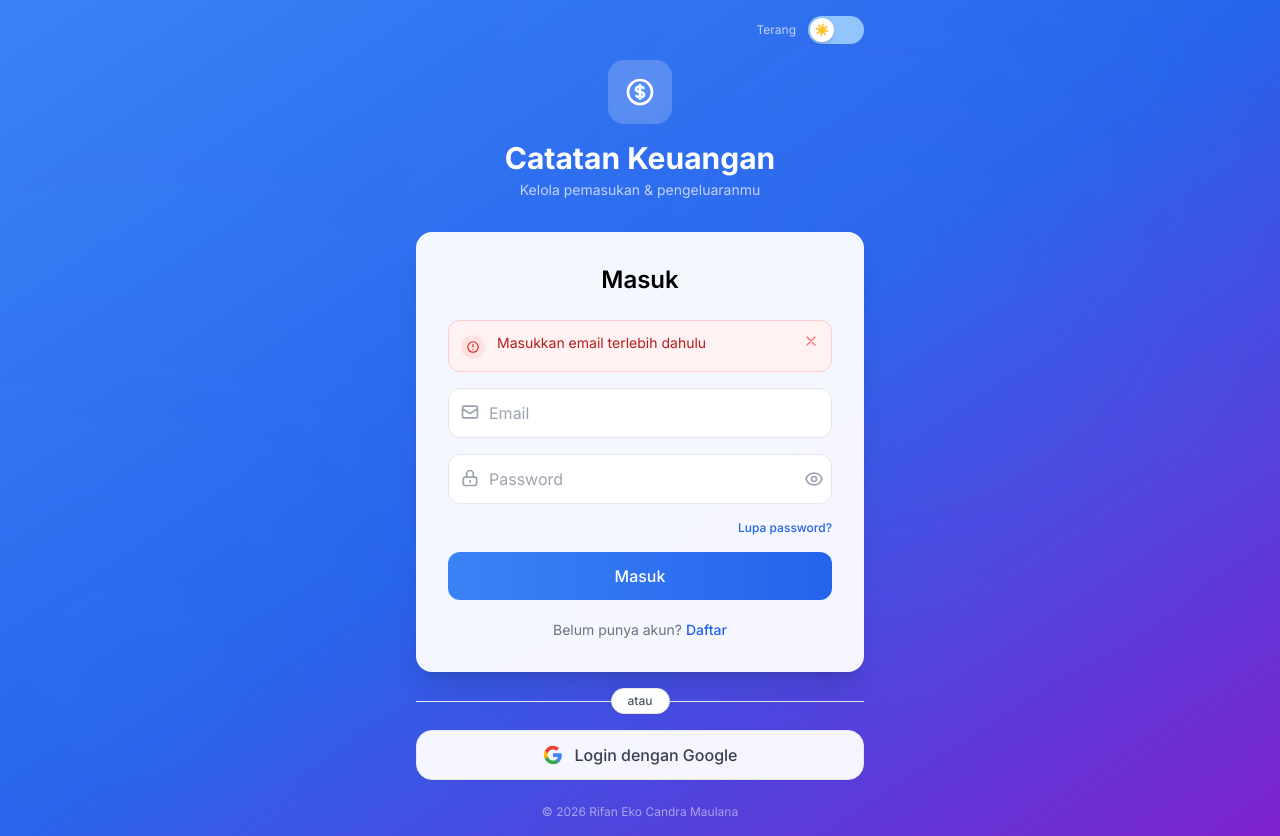
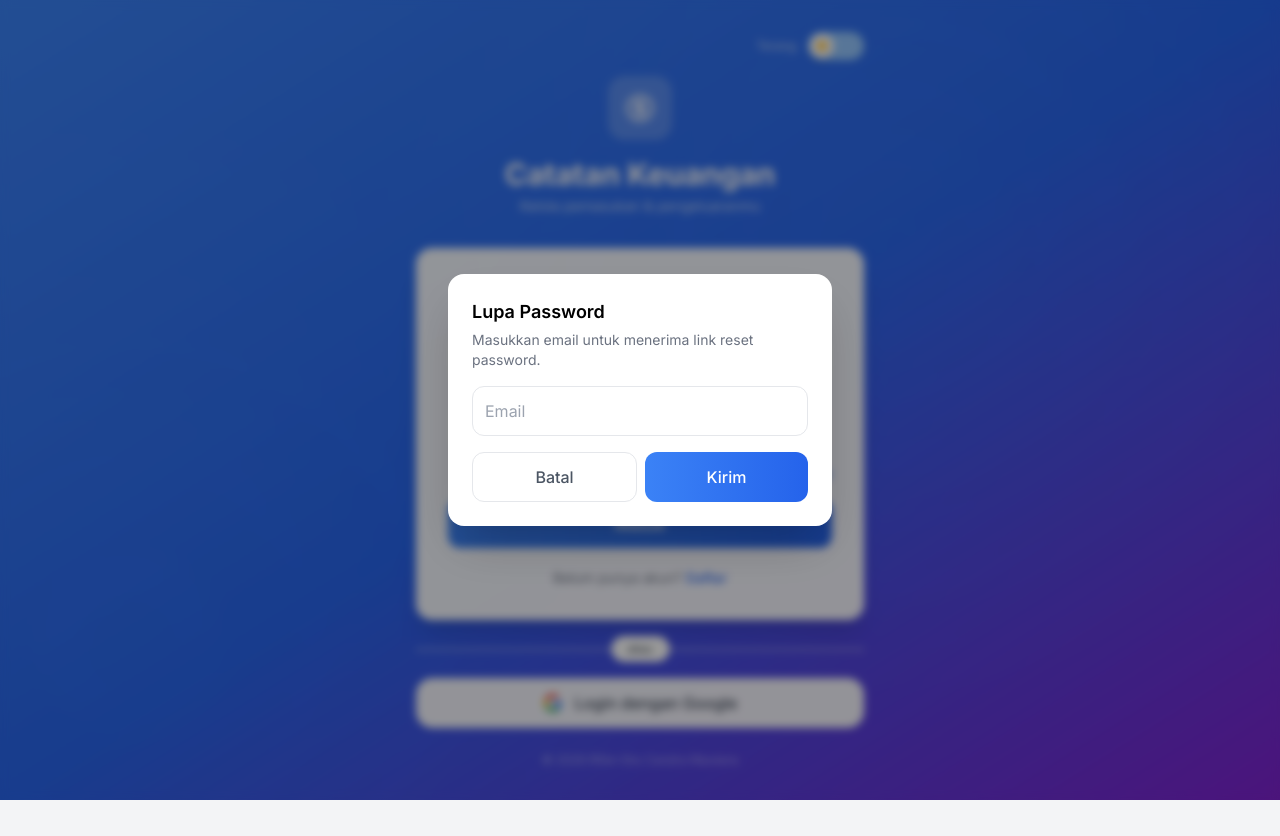
Before and after one commit to KoRifCan/Expense-Tracker, a React (Vite) app in the folder client/: page / in a window 1280 px wide. Both pictures are taken after a click on the button "Lupa password?". After the commit the page ends 800 px from the top, so only its background shows below. Built offline with nearby package versions, Linux system fonts and the light colour scheme; no server answers; the HTML template or start-up script is replaced by a standard one.

Commit message:
add email verification flow, forgot password modal

```diff
--- a/client/src/components/Login.jsx
+++ b/client/src/components/Login.jsx
@@ -5,6 +5,8 @@ import {
   linkWithCredential,
   EmailAuthProvider,
   sendPasswordResetEmail,
+  sendEmailVerification,
+  signOut,
 } from 'firebase/auth';
 import { auth, googleProvider } from '../firebase/config';
 import { createUser, getUser } from '../api/users';
@@ -26,17 +28,29 @@ export default function Login({ onSwitch }) {
   const [showPass, setShowPass] = useState(false);
   const [error, setError] = useState('');
   const [loading, setLoading] = useState(false);
-  const [resetSent, setResetSent] = useState(false);
   const passwordRef = useRef(null);
   const [pendingCred, setPendingCred] = useState(null);
   const [pendingEmail, setPendingEmail] = useState('');
+  const [showForgot, setShowForgot] = useState(false);
+  const [forgotEmail, setForgotEmail] = useState('');
+  const [forgotSent, setForgotSent] = useState(false);
+  const [forgotLoading, setForgotLoading] = useState(false);
+  const [forgotError, setForgotError] = useState('');
+  const [unverifiedEmail, setUnverifiedEmail] = useState('');
 
   const handleEmailLogin = async (e) => {
     e.preventDefault();
     setError('');
+    setUnverifiedEmail('');
     setLoading(true);
     try {
       const cred = await signInWithEmailAndPassword(auth, email, password);
+      if (!cred.user.emailVerified) {
+        setUnverifiedEmail(email);
+        setError('Email belum diverifikasi. Cek inbox kamu dan klik link verifikasi.');
+        await signOut(auth);
+        return;
+      }
       await ensureUserDoc(cred.user);
     } catch (err) {
       if (err.code === 'auth/invalid-credential') {
@@ -44,6 +58,20 @@ export default function Login({ onSwitch }) {
       } else {
         setError(err.message);
       }
+    } finally {
+      setLoading(false);
+    }
+  };
+
+  const handleResendVerification = async () => {
+    setLoading(true);
+    try {
+      const cred = await signInWithEmailAndPassword(auth, unverifiedEmail, password);
+      await sendEmailVerification(cred.user);
+      await signOut(auth);
+      setError('Email verifikasi telah dikirim ulang. Cek inbox kamu.');
+    } catch {
+      setError('Gagal mengirim ulang. Coba lagi nanti.');
     } finally {
       setLoading(false);
     }
@@ -68,6 +96,7 @@ export default function Login({ onSwitch }) {
 
   const handleGoogleLogin = async () => {
     setError('');
+    setUnverifiedEmail('');
     try {
       const result = await signInWithPopup(auth, googleProvider);
       await ensureUserDoc(result.user);
@@ -85,20 +114,86 @@ export default function Login({ onSwitch }) {
     }
   };
 
-  const handleForgotPassword = async () => {
-    if (!email) {
-      setError('Masukkan email terlebih dahulu');
-      return;
-    }
-    setError('');
-    setResetSent(false);
+  const handleForgotOpen = () => {
+    setForgotEmail(email);
+    setForgotSent(false);
+    setForgotError('');
+    setShowForgot(true);
+  };
+
+  const handleForgotSubmit = async (e) => {
+    e.preventDefault();
+    setForgotError('');
+    setForgotLoading(true);
     try {
-      await sendPasswordResetEmail(auth, email);
-      setResetSent(true);
+      await sendPasswordResetEmail(auth, forgotEmail);
+      setForgotSent(true);
     } catch (err) {
-      setError(err.code === 'auth/user-not-found' ? 'Email tidak terdaftar' : err.message);
+      setForgotError(err.code === 'auth/user-not-found' ? 'Email tidak terdaftar' : err.message);
+    } finally {
+      setForgotLoading(false);
     }
   };
+
+  const ForgotModal = () => (
+    <div className="fixed inset-0 z-50 flex items-center justify-center p-4 bg-black/40 backdrop-blur-sm">
+      <div className="bg-white dark:bg-gray-800 rounded-2xl shadow-2xl p-6 w-full max-w-sm">
+        <h3 className="text-lg font-semibold mb-1 dark:text-white">Lupa Password</h3>
+        <p className="text-sm text-gray-500 dark:text-gray-400 mb-4">Masukkan email untuk menerima link reset password.</p>
+        {forgotError && (
+          <div className="bg-red-50 dark:bg-red-900/30 border border-red-200 dark:border-red-800 rounded-xl p-3 mb-4 flex items-start gap-2">
+            <svg className="w-5 h-5 text-red-500 shrink-0 mt-0.5" fill="none" stroke="currentColor" viewBox="0 0 24 24">
+              <path strokeLinecap="round" strokeLinejoin="round" strokeWidth={2} d="M12 8v4m0 4h.01M21 12a9 9 0 11-18 0 9 9 0 0118 0z" />
+            </svg>
+            <p className="text-sm text-red-700 dark:text-red-300">{forgotError}</p>
+          </div>
+        )}
+        {forgotSent ? (
+          <div>
+            <div className="bg-green-50 dark:bg-green-900/30 border border-green-200 dark:border-green-800 rounded-xl p-3 mb-4 flex items-center gap-3">
+              <svg className="w-5 h-5 text-green-600 dark:text-green-400 shrink-0" fill="none" stroke="currentColor" viewBox="0 0 24 24">
+                <path strokeLinecap="round" strokeLinejoin="round" strokeWidth={2} d="M9 12l2 2 4-4m6 2a9 9 0 11-18 0 9 9 0 0118 0z" />
+              </svg>
+              <p className="text-sm text-green-700 dark:text-green-300">Email reset password telah dikirim</p>
+            </div>
+            <button
+              onClick={() => setShowForgot(false)}
+              className="w-full bg-gradient-to-r from-blue-500 to-blue-600 text-white p-3 rounded-xl hover:from-blue-600 hover:to-blue-700 font-medium transition"
+            >
+              Tutup
+            </button>
+          </div>
+        ) : (
+          <form onSubmit={handleForgotSubmit}>
+            <input
+              type="email"
+              placeholder="Email"
+              className="w-full p-3 border border-gray-200 dark:border-gray-600 rounded-xl focus:outline-none focus:ring-2 focus:ring-blue-400 dark:bg-gray-700 dark:text-white transition mb-4"
+              value={forgotEmail}
+              onChange={(e) => setForgotEmail(e.target.value)}
+              required
+            />
+            <div className="flex gap-2">
+              <button
+                type="button"
+                onClick={() => setShowForgot(false)}
+                className="flex-1 p-3 rounded-xl border border-gray-200 dark:border-gray-600 text-gray-600 dark:text-gray-300 hover:bg-gray-50 dark:hover:bg-gray-700 transition font-medium"
+              >
+                Batal
+              </button>
+              <button
+                type="submit"
+                disabled={forgotLoading}
+                className="flex-1 bg-gradient-to-r from-blue-500 to-blue-600 text-white p-3 rounded-xl hover:from-blue-600 hover:to-blue-700 disabled:opacity-50 font-medium transition"
+              >
+                {forgotLoading ? 'Mengirim...' : 'Kirim'}
+              </button>
+            </div>
+          </form>
+        )}
+      </div>
+    </div>
+  );
 
   if (pendingCred) {
     return (
@@ -145,16 +240,26 @@ export default function Login({ onSwitch }) {
   }
 
   return (
+    <>
       <div className="space-y-4">
         <form onSubmit={handleEmailLogin} className="bg-white/95 dark:bg-gray-800/95 backdrop-blur-sm p-8 rounded-2xl shadow-xl">
           <h2 className="text-2xl font-semibold mb-6 text-center dark:text-white">Masuk</h2>
           <ErrorMessage message={error} onClose={() => setError('')} />
-        {resetSent && (
-          <div className="bg-green-50 dark:bg-green-900/30 border border-green-200 dark:border-green-800 rounded-xl p-3 mb-4 flex items-center gap-3">
-            <svg className="w-5 h-5 text-green-600 dark:text-green-400 shrink-0" fill="none" stroke="currentColor" viewBox="0 0 24 24">
-              <path strokeLinecap="round" strokeLinejoin="round" strokeWidth={2} d="M9 12l2 2 4-4m6 2a9 9 0 11-18 0 9 9 0 0118 0z" />
+          {unverifiedEmail && (
+            <div className="bg-yellow-50 dark:bg-yellow-900/30 border border-yellow-200 dark:border-yellow-800 rounded-xl p-3 mb-4 flex items-start gap-3">
+              <svg className="w-5 h-5 text-yellow-600 dark:text-yellow-400 shrink-0 mt-0.5" fill="none" stroke="currentColor" viewBox="0 0 24 24">
+                <path strokeLinecap="round" strokeLinejoin="round" strokeWidth={2} d="M12 9v2m0 4h.01m-6.938 4h13.856c1.54 0 2.502-1.667 1.732-2.5L13.732 4c-.77-.833-1.964-.833-2.732 0L4.082 16.5c-.77.833.192 2.5 1.732 2.5z" />
               </svg>
-            <p className="text-sm text-green-700 dark:text-green-300">Email reset password telah dikirim</p>
+              <div>
+                <p className="text-sm text-yellow-700 dark:text-yellow-300">Email belum diverifikasi</p>
+                <button
+                  onClick={handleResendVerification}
+                  disabled={loading}
+                  className="text-xs text-blue-600 hover:text-blue-700 font-medium mt-1 disabled:opacity-50"
+                >
+                  {loading ? 'Mengirim...' : 'Kirim ulang email verifikasi'}
+                </button>
+              </div>
             </div>
           )}
           <div className="space-y-4 mb-4">
@@ -198,7 +303,7 @@ export default function Login({ onSwitch }) {
             </div>
           </div>
           <div className="flex justify-end mb-4">
-          <button type="button" onClick={handleForgotPassword} className="text-xs text-blue-600 hover:text-blue-700 font-medium transition">
+            <button type="button" onClick={handleForgotOpen} className="text-xs text-blue-600 hover:text-blue-700 font-medium transition">
               Lupa password?
             </button>
           </div>
@@ -239,5 +344,8 @@ export default function Login({ onSwitch }) {
           <span className="font-medium">Login dengan Google</span>
         </button>
       </div>
+
+      {showForgot && <ForgotModal />}
+    </>
   );
 }
```
Also changed, not shown: client/src/components/Register.jsx (+53 -2 lines). Lines whose indentation alone changed are shown as unchanged.
